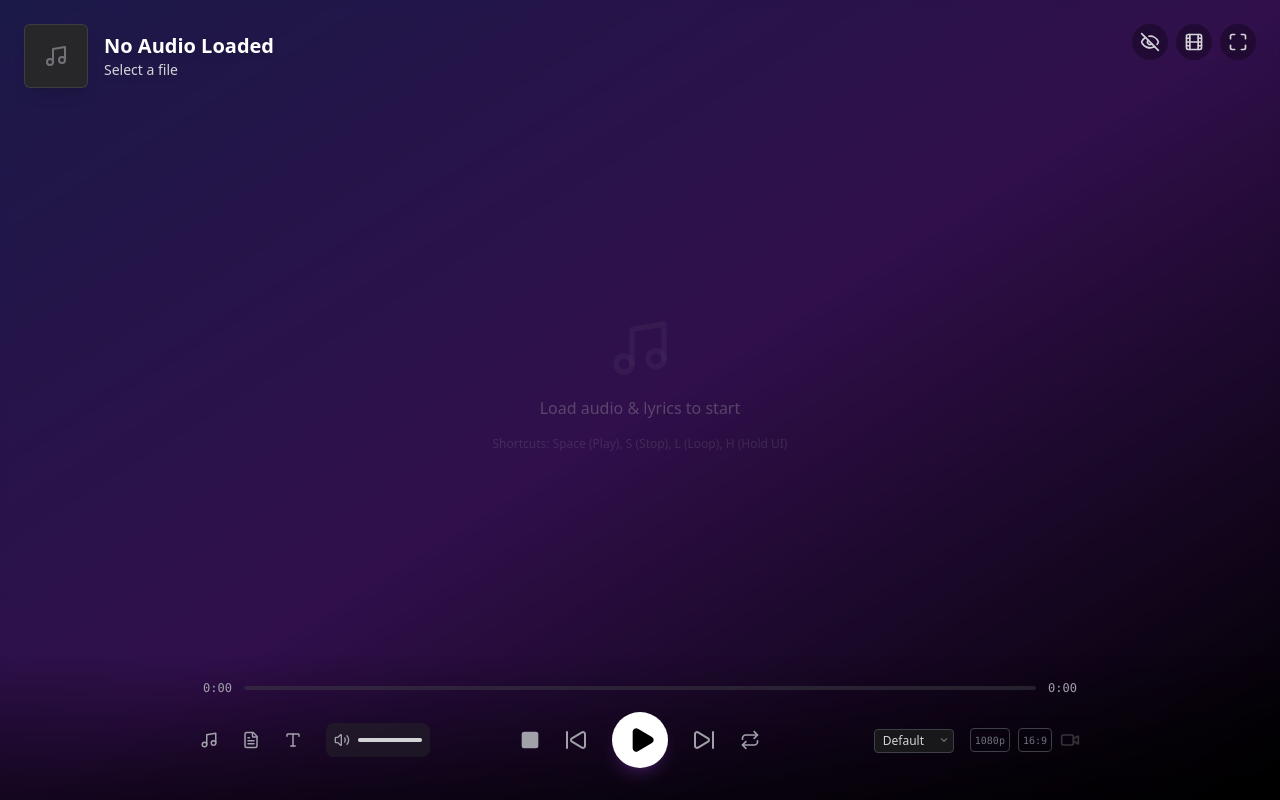
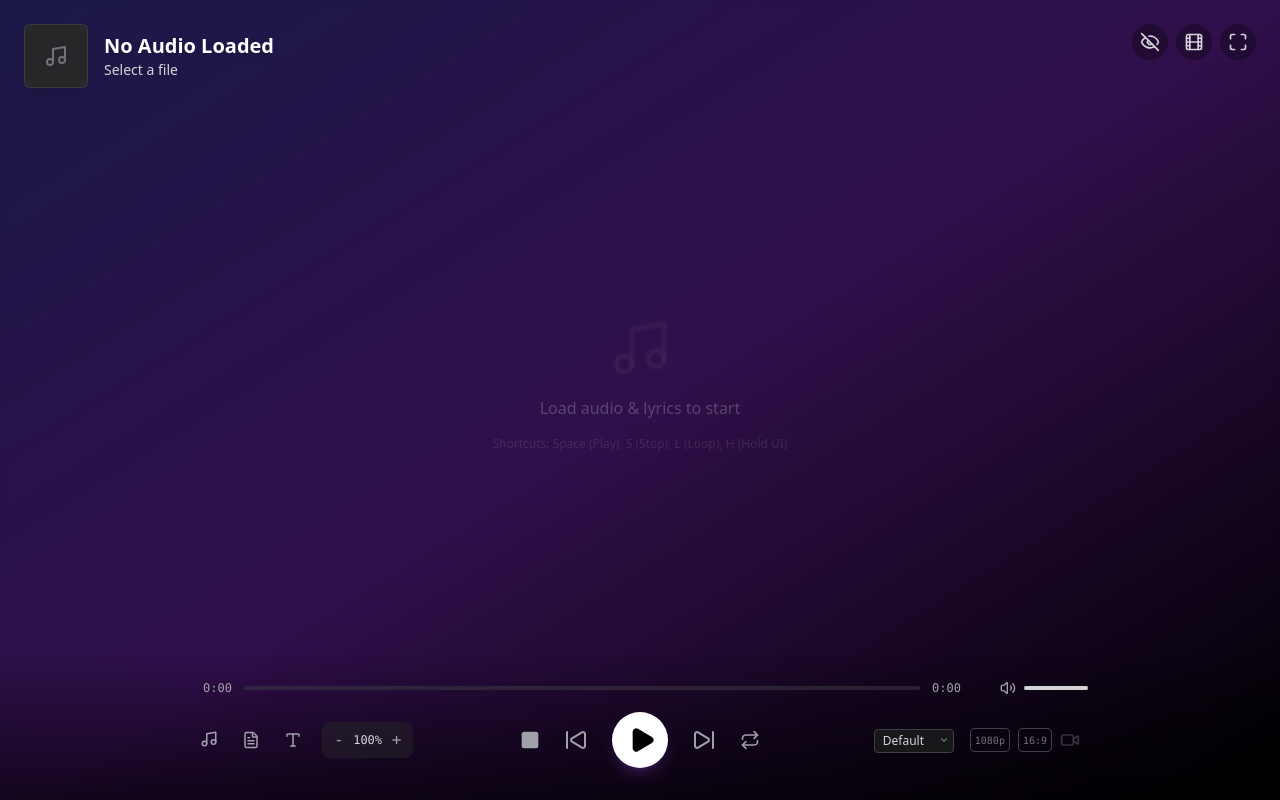
Before and after one commit to dotslashgabut/immersive-audio-player-lyric-video-maker, a React (Vite) app: page / in a window 1280 px wide. Built offline with nearby package versions, Linux system fonts and the light colour scheme.

Commit message:
Update App.tsx

```diff
--- a/App.tsx
+++ b/App.tsx
@@ -49,6 +49,7 @@ function App() {
   const [resolution, setResolution] = useState<'720p' | '1080p'>('1080p');
   const [preset, setPreset] = useState<VideoPreset>('default');
   const [customFontName, setCustomFontName] = useState<string | null>(null);
+  const [fontSizeScale, setFontSizeScale] = useState(1);
 
   // Derived dimensions
   const getCanvasDimensions = () => {
@@ -447,6 +448,11 @@ function App() {
       secondaryFontSize = 0;
       lineSpacing = 0;
     }
+
+    // Apply user font size scaling
+    baseFontSize *= fontSizeScale;
+    secondaryFontSize *= fontSizeScale;
+    lineSpacing *= fontSizeScale;
 
     if (activeIdx !== -1) {
       const centerY = height / 2;
@@ -1435,13 +1441,24 @@ function App() {
           {lyrics.length > 0 ? (
             <div
               ref={lyricsContainerRef}
-              className={`w-full max-w-5xl max-h-full overflow-y-auto no-scrollbar px-6 text-center space-y-6 transition-all duration-500`}
+              className={`w-full max-w-5xl max-h-full overflow-y-auto no-scrollbar px-6 text-center space-y-6 transition-all duration-500 lyrics-root`}
               style={{
                 maskImage: (isHeaderVisible || isFooterVisible)
                   ? 'linear-gradient(to bottom, transparent, black 10%, black 90%, transparent)'
                   : 'none'
               }}
             >
+              <style>{`
+                .lyrics-root .text-lg { font-size: calc(1.125rem * ${fontSizeScale}); line-height: calc(1.75rem * ${fontSizeScale}); }
+                .lyrics-root .text-xl { font-size: calc(1.25rem * ${fontSizeScale}); line-height: calc(1.75rem * ${fontSizeScale}); }
+                .lyrics-root .text-2xl { font-size: calc(1.5rem * ${fontSizeScale}); line-height: calc(2rem * ${fontSizeScale}); }
+                .lyrics-root .text-3xl { font-size: calc(1.875rem * ${fontSizeScale}); line-height: calc(2.25rem * ${fontSizeScale}); }
+                .lyrics-root .text-4xl { font-size: calc(2.25rem * ${fontSizeScale}); line-height: calc(2.5rem * ${fontSizeScale}); }
+                .lyrics-root .text-5xl { font-size: calc(3rem * ${fontSizeScale}); }
+                .lyrics-root .text-6xl { font-size: calc(3.75rem * ${fontSizeScale}); }
+                .lyrics-root .text-7xl { font-size: calc(4.5rem * ${fontSizeScale}); }
+                .lyrics-root .text-8xl { font-size: calc(6rem * ${fontSizeScale}); }
+              `}</style>
               <div className="h-[50vh]"></div>
               {lyrics.map((line, idx) => {
                 const isActive = idx === currentLyricIndex;
@@ -1606,6 +1623,28 @@ function App() {
                   />
                 </div>
                 <span className="text-xs text-zinc-400 font-mono w-10">{formatTime(duration)}</span>
+
+                {/* Volume Control (Top Row) */}
+                <div className="flex items-center gap-2 pl-4">
+                  <button onClick={() => setIsMuted(!isMuted)} className="text-zinc-400 hover:text-white">
+                    {isMuted || volume === 0 ? <VolumeX size={16} /> : <Volume2 size={16} />}
+                  </button>
+                  <div className="w-16 h-1 bg-zinc-700/50 rounded-full relative overflow-hidden group/vol">
+                    <div
+                      className="absolute top-0 left-0 h-full bg-zinc-300 group-hover/vol:bg-purple-400 transition-colors"
+                      style={{ width: `${isMuted ? 0 : volume * 100}%` }}
+                    ></div>
+                    <input
+                      type="range"
+                      min="0"
+                      max="1"
+                      step="0.05"
+                      value={isMuted ? 0 : volume}
+                      onChange={handleVolumeChange}
+                      className="absolute inset-0 opacity-0 cursor-pointer"
+                    />
+                  </div>
+                </div>
               </div>
 
               {/* Main Buttons */}
@@ -1648,27 +1687,30 @@ function App() {
                     )}
                   </div>
 
-                  {/* Volume Control (Moved here) */}
-                  <div className="flex items-center gap-2 ml-2 bg-zinc-800/50 rounded-lg px-2 py-1">
-                    <button onClick={() => setIsMuted(!isMuted)} className="text-zinc-400 hover:text-white">
-                      {isMuted || volume === 0 ? <VolumeX size={16} /> : <Volume2 size={16} />}
+                  {/* Font Size Control */}
+                  <div className="flex items-center gap-1 ml-1 bg-zinc-800/50 rounded-lg px-2 py-1 h-9">
+                    <button
+                      onClick={() => setFontSizeScale(s => Math.max(0.5, parseFloat((s - 0.1).toFixed(1))))}
+                      className="text-zinc-400 hover:text-white px-1 font-mono"
+                      title="Decrease Font Size"
+                      disabled={isRendering}
+                    >
+                      -
                     </button>
-                    <div className="w-16 h-1 bg-zinc-700 rounded-full relative overflow-hidden group">
-                      <div
-                        className="absolute top-0 left-0 h-full bg-zinc-300 group-hover:bg-purple-400 transition-colors"
-                        style={{ width: `${isMuted ? 0 : volume * 100}%` }}
-                      ></div>
-                      <input
-                        type="range"
-                        min="0"
-                        max="1"
-                        step="0.05"
-                        value={isMuted ? 0 : volume}
-                        onChange={handleVolumeChange}
-                        className="absolute inset-0 opacity-0 cursor-pointer"
-                      />
-                    </div>
+                    <span className="text-xs text-zinc-300 w-8 text-center font-mono select-none">
+                      {Math.round(fontSizeScale * 100)}%
+                    </span>
+                    <button
+                      onClick={() => setFontSizeScale(s => Math.min(3.0, parseFloat((s + 0.1).toFixed(1))))}
+                      className="text-zinc-400 hover:text-white px-1 font-mono"
+                      title="Increase Font Size"
+                      disabled={isRendering}
+                    >
+                      +
+                    </button>
                   </div>
+
+
                 </div>
 
                 <div className="flex items-center gap-6">
@@ -1701,6 +1743,8 @@ function App() {
                   >
                     <Repeat size={20} />
                   </button>
+
+
                 </div>
 
                 <div className="flex items-center gap-2 w-full justify-end group">
```
